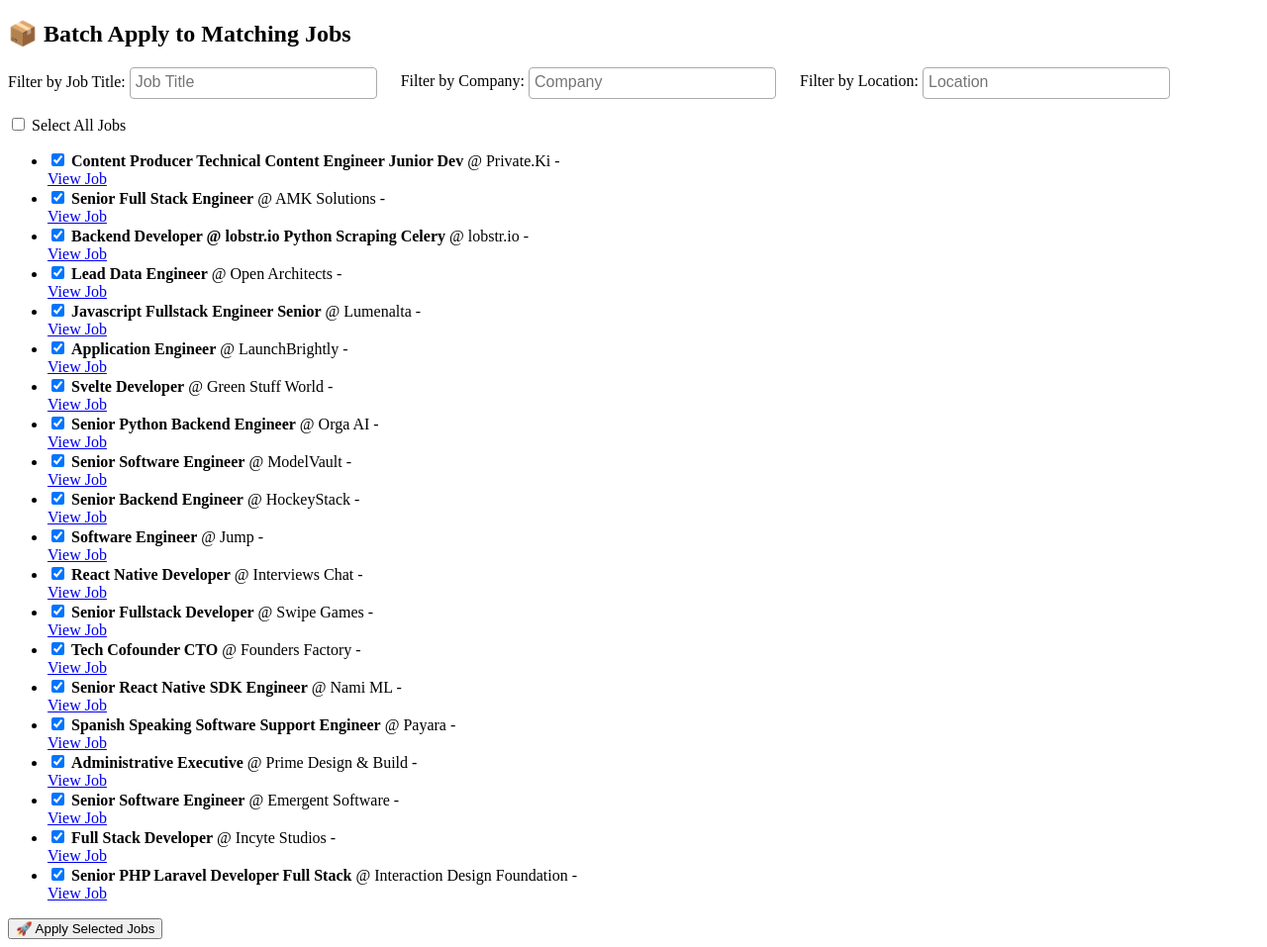
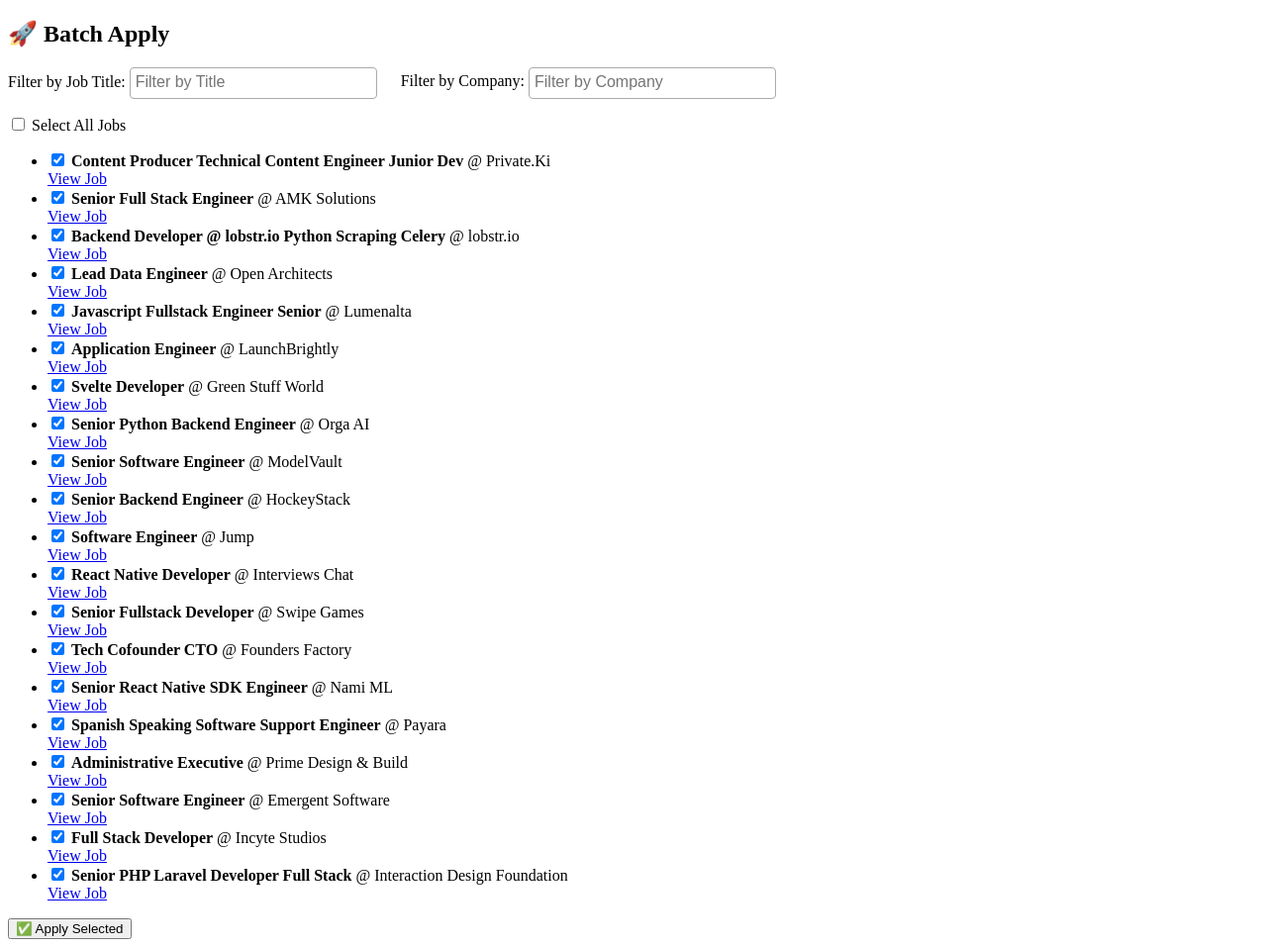
Before and after one commit to Kalyan717ps/Job-Bot-Cursor, a Flask app: page /batch-apply in a window 1280 px wide. Shown: the part 60-1017 px from the top of the page at 99% size. Run offline with Flask 3, Linux system fonts and the light colour scheme; the visitor is signed in with stand-in values (Sample User, id 1); data that the repository does not hold is empty; some libraries are stand-ins or nearby versions.

Commit message:
Add Select2 dropdown filters to batch-apply and profile page with custom input support

```diff
--- a/app.py
+++ b/app.py
@@ -196,70 +196,54 @@
 @login_required
 def batch_apply():
     profile = UserProfile.query.filter_by(user_id=current_user.id).first()
-
-    # Get all links the user has already applied to (applied or manual)
-    applied_links = set(
-        app.link for app in Application.query.filter_by(user_id=current_user.id).all()
-        if app.status in ["applied", "manual"]
-    )
+    applied_links = set(app.link for app in Application.query.filter_by(user_id=current_user.id).all())
+    bot_path = os.path.join(os.getcwd(), 'apply_bot.py')
+    python_path = os.path.join(os.getcwd(), 'env', 'Scripts', 'python.exe')
 
     if request.method == 'POST':
-        job_links = request.form.getlist('job_links')
-        applied_count = 0
-        manual_count = 0
+        selected_links = request.form.getlist('job_links')
+        applied, manual = 0, 0
+        jobs_to_apply = []
 
-        jobs_to_apply = []
-        with open('remoteok_jobs.csv', newline='', encoding='utf-8') as f:
+        # Load all jobs first
+        with open("remoteok_jobs.csv", newline='', encoding='utf-8') as f:
             reader = csv.DictReader(f)
             for row in reader:
-                if row['link'] in job_links:
+                if row['link'] in selected_links and row['link'] not in applied_links:
                     jobs_to_apply.append(row)
 
-        python_exe = os.path.join(os.getcwd(), 'env', 'Scripts', 'python.exe')
-        bot_path = os.path.join(os.getcwd(), 'apply_bot.py')
+        for job in jobs_to_apply:
+            try:
+                result = subprocess.run([python_path, bot_path, job['link']],
+                                        capture_output=True, text=True)
+                status = 'applied' if result.returncode == 0 else 'manual'
+            except:
+                status = 'manual'
 
-        for job in jobs_to_apply:
-            if job['link'] in applied_links:
-                continue  # Skip already-applied jobs
-            try:
-                result = subprocess.run([python_exe, bot_path, job['link']], capture_output=True, text=True)
-                if result.returncode == 0:
-                    status = 'applied'
-                    reason = None
-                else:
-                    status = 'manual'
-                    reason = result.stdout.strip().split('\n')[-1]  # Last print line from the bot
-            except Exception as e:
-                status = 'manual'
-                reason = f'Error: {e}'
-
-            app_log = Application(
+            app_entry = Application(
                 user_id=current_user.id,
                 job_title=job['title'],
                 company=job['company'],
                 link=job['link'],
-                status=status,
-                reason=reason
+                status=status
             )
-            db.session.add(app_log)
+            db.session.add(app_entry)
             db.session.commit()
 
-            if status == 'applied': applied_count += 1
-            else: manual_count += 1
+            if status == 'applied':
+                applied += 1
+            else:
+                manual += 1
 
-        flash(f"✅ Applied to {applied_count} job(s). Sent {manual_count} to Manual Apply.")
+        flash(f"✅ Batch Apply: {applied} job(s) applied, {manual} sent to manual apply.")
         return redirect(url_for('dashboard'))
 
-    # ✅ UPDATED: Load ALL jobs (not just profile matches)
-    all_jobs = []
-    try:
-        with open('remoteok_jobs.csv', newline='', encoding='utf-8') as f:
-            reader = csv.DictReader(f)
-            all_jobs = list(reader)
-    except:
-        flash("⚠️ Could not load jobs. Try again later.")
+    # GET: Show all jobs
+    with open("remoteok_jobs.csv", newline='', encoding='utf-8') as f:
+        reader = csv.DictReader(f)
+        all_jobs = list(reader)
 
-    return render_template('batch_apply.html', jobs=all_jobs, applied_links=applied_links)
+    return render_template("batch_apply.html", jobs=all_jobs)
 
 @app.route('/applications')
 @login_required
--- a/models.py
+++ b/models.py
@@ -25,8 +25,7 @@
     job_title = db.Column(db.String(255))
     company = db.Column(db.String(100))
     link = db.Column(db.String(500))
-    status = db.Column(db.String(50))  # applied, manual, failed
-    reason = db.Column(db.String(255))  # manual fallback reason
+    status = db.Column(db.String(50))  # 'applied', 'manual'
     timestamp = db.Column(db.DateTime, default=datetime.utcnow)
 
     user = db.relationship("User", backref="applications")
--- a/templates/batch_apply.html
+++ b/templates/batch_apply.html
@@ -2,98 +2,81 @@
 <html>
 <head>
   <title>Batch Apply</title>
-  <link href="https://cdn.jsdelivr.net/npm/select2@4.1.0-rc.0/dist/css/select2.min.css" rel="stylesheet" />
+  <link href="https://cdn.jsdelivr.net/npm/select2@4.1.0-rc.0/dist/css/select2.min.css" rel="stylesheet"/>
   <script src="https://cdn.jsdelivr.net/npm/jquery@3.6.0/dist/jquery.min.js"></script>
   <script src="https://cdn.jsdelivr.net/npm/select2@4.1.0-rc.0/dist/js/select2.min.js"></script>
   {% include 'navbar.html' %}
 </head>
 <body>
-  <h2>📦 Batch Apply to Matching Jobs</h2>
+  <h2>🚀 Batch Apply</h2>
 
-  {% if jobs %}
-    <!-- Filter Controls -->
+  {% with messages = get_flashed_messages() %}
+    {% if messages %}
+      <ul>
+        {% for message in messages %}
+          <li>{{ message }}</li>
+        {% endfor %}
+      </ul>
+    {% endif %}
+  {% endwith %}
+
   <div style="margin-bottom: 15px;">
-      <label for="titleFilter">Filter by Job Title:</label>
-      <select id="titleFilter" multiple="multiple" style="width: 250px;">
+    <label>Filter by Job Title:</label>
+    <select id="titleFilter" multiple style="width: 250px;">
       {% for job in jobs|unique(attribute='title') %}
         <option value="{{ job.title }}">{{ job.title }}</option>
       {% endfor %}
     </select>
 
-      <label for="companyFilter" style="margin-left:20px;">Filter by Company:</label>
-      <select id="companyFilter" multiple="multiple" style="width: 250px;">
+    <label style="margin-left:20px;">Filter by Company:</label>
+    <select id="companyFilter" multiple style="width: 250px;">
       {% for job in jobs|unique(attribute='company') %}
         <option value="{{ job.company }}">{{ job.company }}</option>
       {% endfor %}
     </select>
+  </div>
 
-      <label for="locationFilter" style="margin-left:20px;">Filter by Location:</label>
-      <select id="locationFilter" multiple="multiple" style="width: 250px;">
-        {% for job in jobs|unique(attribute='location') %}
-          <option value="{{ job.location }}">{{ job.location }}</option>
-        {% endfor %}
-      </select>
-    </div>
   <form method="POST">
-      <p>
-        <input type="checkbox" id="selectAll"> <label for="selectAll">Select All Jobs</label>
-      </p>
+    <p><input type="checkbox" id="selectAll"> <label for="selectAll">Select All Jobs</label></p>
+
     <ul id="jobList">
       {% for job in jobs %}
-        <li class="job-item" data-title="{{ job.title }}" data-company="{{ job.company }}" data-location="{{ job.location }}">
-          <input type="checkbox" name="job_links" value="{{ job.link }}" checked
-                 {% if job.link in applied_links %} disabled {% endif %}>
-          <strong class="job-title">{{ job.title }}</strong> @
-          <span class="job-company">{{ job.company }}</span> -
-          <span class="job-location">{{ job.location }}</span><br>
+      <li class="job-item"
+          data-title="{{ job.title }}"
+          data-company="{{ job.company }}">
+        <input type="checkbox" name="job_links" value="{{ job.link }}" checked>
+        <strong>{{ job.title }}</strong> @ {{ job.company }}<br>
         <a href="{{ job.link }}" target="_blank">View Job</a>
-          {% if job.link in applied_links %}
-            <span style="color:gray;">(Already applied)</span>
-          {% endif %}
       </li>
       {% endfor %}
     </ul>
-      <button type="submit">🚀 Apply Selected Jobs</button>
+
+    <button type="submit">✅ Apply Selected</button>
   </form>
-  {% else %}
-    <p>😕 No jobs matched your profile. Try updating <a href="{{ url_for('profile') }}">your profile</a>.</p>
-  {% endif %}
 
   <script>
-  $(document).ready(function() {
-    $('#titleFilter').select2({ placeholder: 'Job Title', allowClear: true });
-    $('#companyFilter').select2({ placeholder: 'Company', allowClear: true });
-    $('#locationFilter').select2({ placeholder: 'Location', allowClear: true });
+$(function() {
+  $('#titleFilter').select2({ placeholder: "Filter by Title", allowClear: true, width: 'resolve' });
+  $('#companyFilter').select2({ placeholder: "Filter by Company", allowClear: true, width: 'resolve' });
 
-    $('#titleFilter, #companyFilter, #locationFilter').on('change', filterJobs);
+  $('#selectAll').on('change', function() {
+    $('input[name="job_links"]').prop('checked', this.checked);
+  });
 
-    function filterJobs() {
-      let selectedTitles = $('#titleFilter').val() || [];
-      let selectedCompanies = $('#companyFilter').val() || [];
-      let selectedLocations = $('#locationFilter').val() || [];
-
+  $('#titleFilter, #companyFilter').on('change', function () {
+    const titles = $('#titleFilter').val() || [];
+    const companies = $('#companyFilter').val() || [];
     $('.job-item').each(function () {
-        let title = $(this).data('title');
-        let company = $(this).data('company');
-        let location = $(this).data('location');
-
-        let show =
-          (selectedTitles.length === 0 || selectedTitles.includes(title)) &&
-          (selectedCompanies.length === 0 || selectedCompanies.includes(company)) &&
-          (selectedLocations.length === 0 || selectedLocations.includes(location));
-
-        $(this).toggle(show);
+      const title = $(this).data('title');
+      const company = $(this).data('company');
+      const visible =
+        (titles.length === 0 || titles.includes(title)) &&
+        (companies.length === 0 || companies.includes(company));
+      $(this).toggle(visible);
     });
-    }
-
-    // Select/Deselect all checkboxes
-    document.getElementById('selectAll').addEventListener('change', function () {
-      const checkboxes = document.querySelectorAll('input[name="job_links"]');
-      for (let cb of checkboxes) {
-        cb.checked = this.checked;
-      }
   });
 });
 </script>
+
 </body>
 </html>
--- a/templates/navbar.html
+++ b/templates/navbar.html
@@ -2,10 +2,10 @@
   nav {
     position: sticky;
     top: 0;
-    background: #f5f5f5;
+    background: #f9f9f9;
     padding: 12px 20px;
     border-bottom: 1px solid #ccc;
-    z-index: 1000;
+    z-index: 999;
   }
   nav a {
     margin-right: 15px;
@@ -14,7 +14,7 @@
     color: #333;
   }
   nav a:hover {
-    color: #0066cc;
+    color: #007BFF;
   }
 </style>
 
```
Also changed, not shown: apply_bot.py (+23 -11 lines), templates/applications.html (+9 -1 lines), templates/dashboard.html (+15 -17 lines), templates/login.html (+9 -3 lines), templates/manual_jobs.html (+10 -4 lines), templates/profile.html (+29 -21 lines), templates/register.html (+9 -3 lines). Lines whose indentation alone changed are shown as unchanged.
